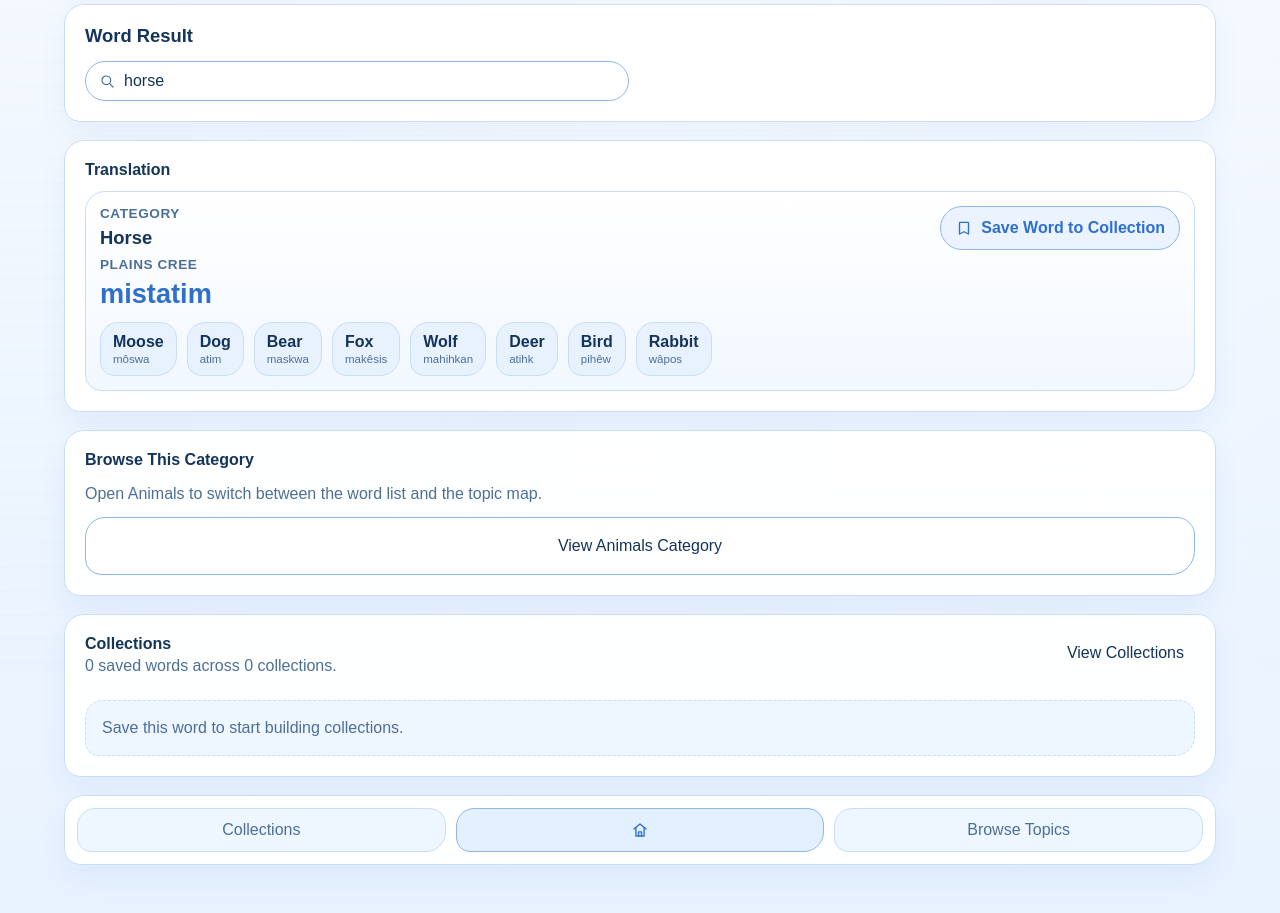
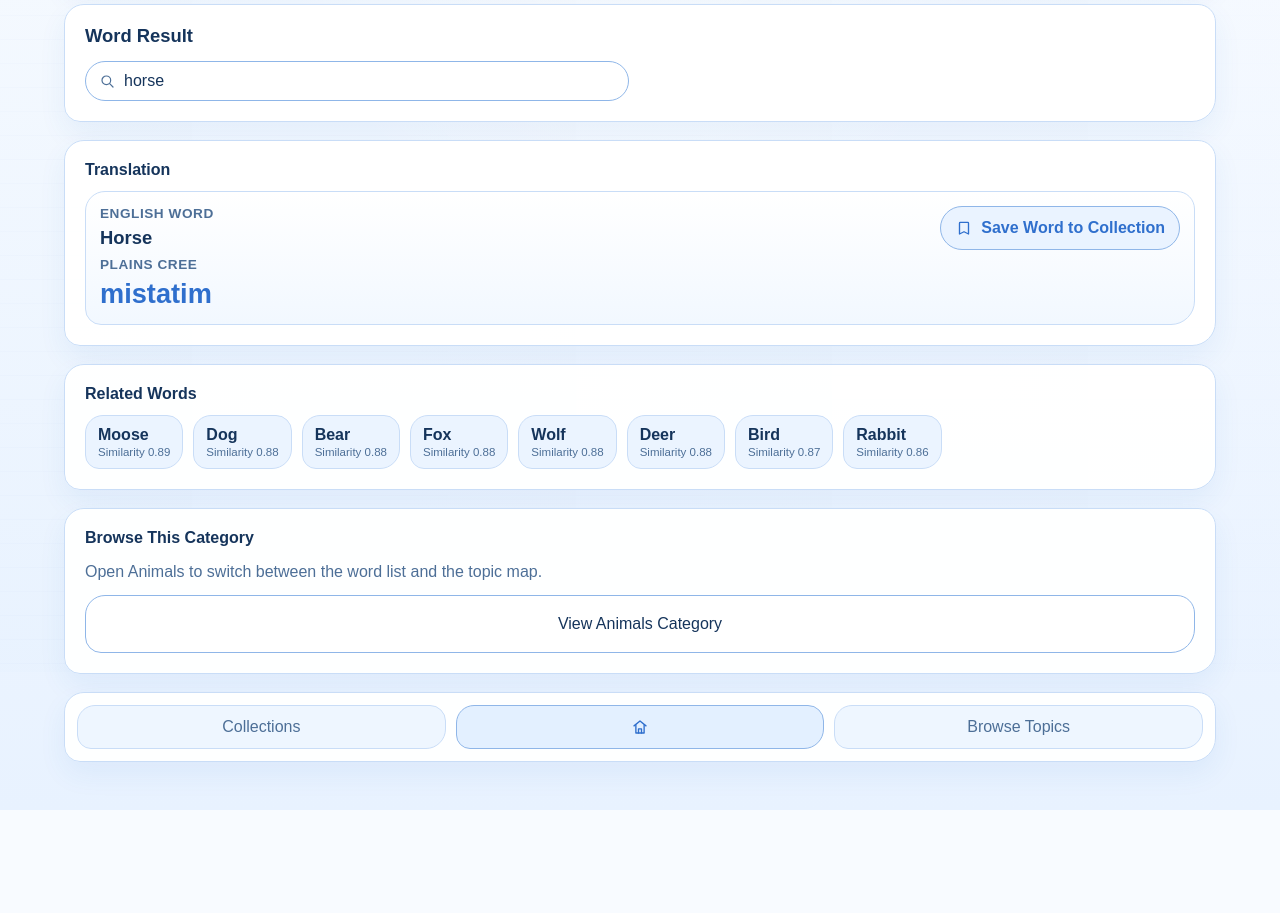
Before and after one commit to LukeDesousa/CMPUT302-HighFidelityProject3, a Django app: page /search/ in a window 1280 px wide. Shown: the part 128-1041 px from the top of the page. After the commit the page ends 938 px from the top, so only its background shows below. Run offline with Django 4.2, Linux system fonts and the light colour scheme.

Commit message:
Fixed Collections issue

```diff
--- a/templates/search_results.html
+++ b/templates/search_results.html
@@ -53,7 +53,7 @@
                     <div class="translation-card">
                         <div class="translation-card-head">
                             <div>
-                                <p class="translation-language">Category</p>
+                                <p class="translation-language">English Word</p>
                                 <p class="result-english">{{ result.english_word|title }}</p>
                             </div>
 
@@ -88,15 +88,21 @@
                                 <span>This word is saved and ready to organize.</span>
                             </div>
                         {% endif %}
+                    </div>
+                </section>
 
-                        <div class="related-group" aria-label="Related words">
-                            {% for item in result.related_words %}
-                                <a class="related-chip" href="{% url 'search-results' %}?q={{ item.english|urlencode }}&mode={{ current_mode|urlencode }}&back={{ back_url|urlencode }}">
-                                    {{ item.english|title }}
-                                    <small>{% if item.cree %}{{ item.cree }}{% else %}View word{% endif %}</small>
-                                </a>
-                            {% endfor %}
-                        </div>
+                <section class="content-section" aria-labelledby="related-words-title">
+                    <div class="section-head">
+                        <h2 id="related-words-title">Related Words</h2>
+                    </div>
+
+                    <div class="related-group" aria-label="Related words">
+                        {% for item in result.related_words %}
+                            <a class="related-chip" href="{% url 'search-results' %}?q={{ item.english|urlencode }}&mode={{ current_mode|urlencode }}&back={{ current_page_url|urlencode }}">
+                                {{ item.english|title }}
+                                <small>Similarity {{ item.similarity_label }}</small>
+                            </a>
+                        {% endfor %}
                     </div>
                 </section>
 
@@ -109,77 +115,6 @@
                     <a class="topic-card topic-link-card" href="{% url 'topic-detail' result.topic_slug %}?mode={{ current_mode|urlencode }}&back={{ current_page_url|urlencode }}">
                         View {{ result.topic_name }} Category
                     </a>
-                </section>
-
-                <section class="content-section" id="collection-tools" aria-labelledby="collection-tools-title">
-                    <div class="section-head section-head-split">
-                        <div>
-                            <h2 id="collection-tools-title">Collections</h2>
-                            <p class="mode-intro">{{ saved_word_count }} saved words across {{ collection_count }} collections.</p>
-                        </div>
-                        <a class="recent-link" href="{{ collections_url }}">View Collections</a>
-                    </div>
-
-                    {% if result.is_saved %}
-                        {% if show_collection_prompt %}
-                            <div class="collection-prompt-card">
-                                <strong>Add to Collection?</strong>
-                                <span>Choose a collection below or create a new one for {{ result.english_word|title }}.</span>
-                            </div>
-                        {% endif %}
-
-                        {% if collections %}
-                            <div class="collection-choice-stack">
-                                {% for collection in collections %}
-                                    <article class="collection-choice-card">
-                                        <div>
-                                            <strong>{{ collection.name }}</strong>
-                                            <span>{{ collection.word_count }} words</span>
-                                        </div>
-
-                                        {% if collection.contains_current %}
-                                            <form class="inline-form inline-form-compact" method="post" action="{% url 'search-results' %}">
-                                                {% csrf_token %}
-                                                <input type="hidden" name="action" value="remove_from_collection">
-                                                <input type="hidden" name="collection_name" value="{{ collection.name }}">
-                                                <input type="hidden" name="mode" value="{{ current_mode }}">
-                                                <input type="hidden" name="q" value="{{ search_query }}">
-                                                <input type="hidden" name="back" value="{{ back_url }}">
-                                                <input type="hidden" name="search_type" value="{{ current_search_type }}">
-                                                <button class="action-button action-button-secondary" type="submit">Remove</button>
-                                            </form>
-                                        {% else %}
-                                            <form class="inline-form inline-form-compact" method="post" action="{% url 'search-results' %}">
-                                                {% csrf_token %}
-                                                <input type="hidden" name="action" value="add_to_collection">
-                                                <input type="hidden" name="collection_name" value="{{ collection.name }}">
-                                                <input type="hidden" name="mode" value="{{ current_mode }}">
-                                                <input type="hidden" name="q" value="{{ search_query }}">
-                                                <input type="hidden" name="back" value="{{ back_url }}">
-                                                <input type="hidden" name="search_type" value="{{ current_search_type }}">
-                                                <button class="action-button" type="submit">Add</button>
-                                            </form>
-                                        {% endif %}
-                                    </article>
-                                {% endfor %}
-                            </div>
-                        {% else %}
-                            <p class="empty-state">Create your first collection</p>
-                        {% endif %}
-
-                        <form class="inline-form collection-create-inline" method="post" action="{% url 'search-results' %}">
-                            {% csrf_token %}
-                            <input type="hidden" name="action" value="create_collection">
-                            <input type="hidden" name="mode" value="{{ current_mode }}">
-                            <input type="hidden" name="q" value="{{ search_query }}">
-                            <input type="hidden" name="back" value="{{ back_url }}">
-                            <input type="hidden" name="search_type" value="{{ current_search_type }}">
-                            <input class="text-input" type="text" name="collection_name" placeholder="New collection name">
-                            <button class="action-button" type="submit">Create a New Collection</button>
-                        </form>
-                    {% else %}
-                        <p class="empty-state">Save this word to start building collections.</p>
-                    {% endif %}
                 </section>
             {% else %}
                 <section class="content-section" aria-labelledby="no-result-title">
```
Also changed, not shown: main/tests.py (+8 -2 lines).
